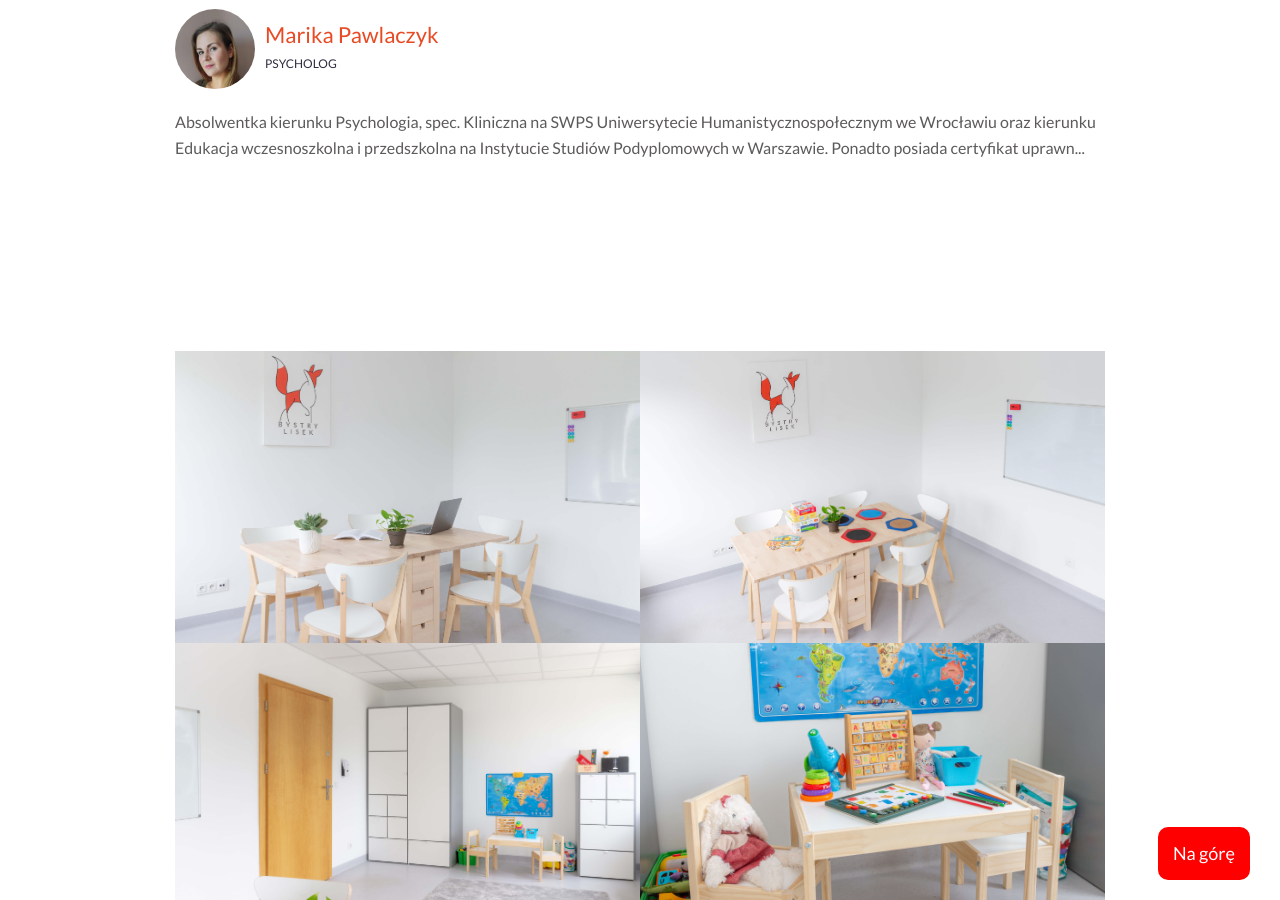
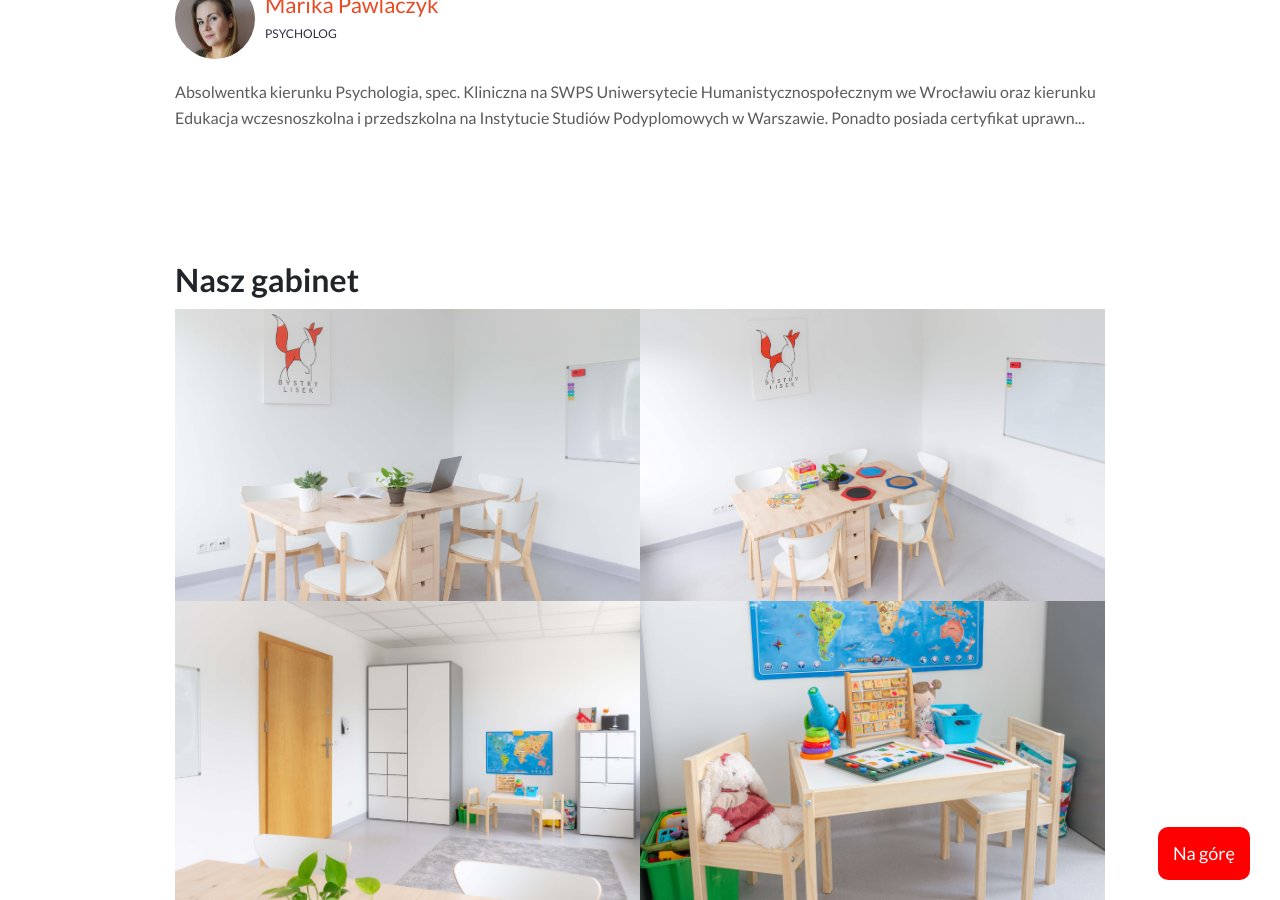
Before and after one commit to pawelkrysiak/bystrylisek, a Jekyll site: the page built from index.md, in a window 1280 px wide and 900 px high, scrolled down 1008 px. Built offline with Jekyll 4.4.1, drawn with Linux system fonts in a browser that asks for light colours.

Commit message:
add header just before mini-gallery on homepage, adjust paddings around sections

```diff
--- a/_layouts/home.html
+++ b/_layouts/home.html
@@ -22,7 +22,7 @@ bodyClass: page-home
   </div>
 </div>
 
-<div class="container pt-6 pb-6 pb-md-10">
+<div class="container pt-3 pb-3">
   <h1>Nasz zespół</h1>
   <div class="row justify-content-start pb-3">
     {% assign weighted_team = site.team | sort: "weight" %}
@@ -38,8 +38,9 @@ bodyClass: page-home
   </div>
 </div>
 
-<div class="container pt-6 pb-6 pb-md-10">
-  <div class="row no-gutters">
+<div class="container pt-3 pb-3">
+  <h1>Nasz gabinet</h1>
+  <div class="row no-gutters pt-3">
     <div class="col-sm-6 position-relative">
       <img alt={{ page.title }} class="intro-image" src="{{ 'images/illustrations/bystry_lisek_5.jpg' | relative_url }}" />
     </div>
```
